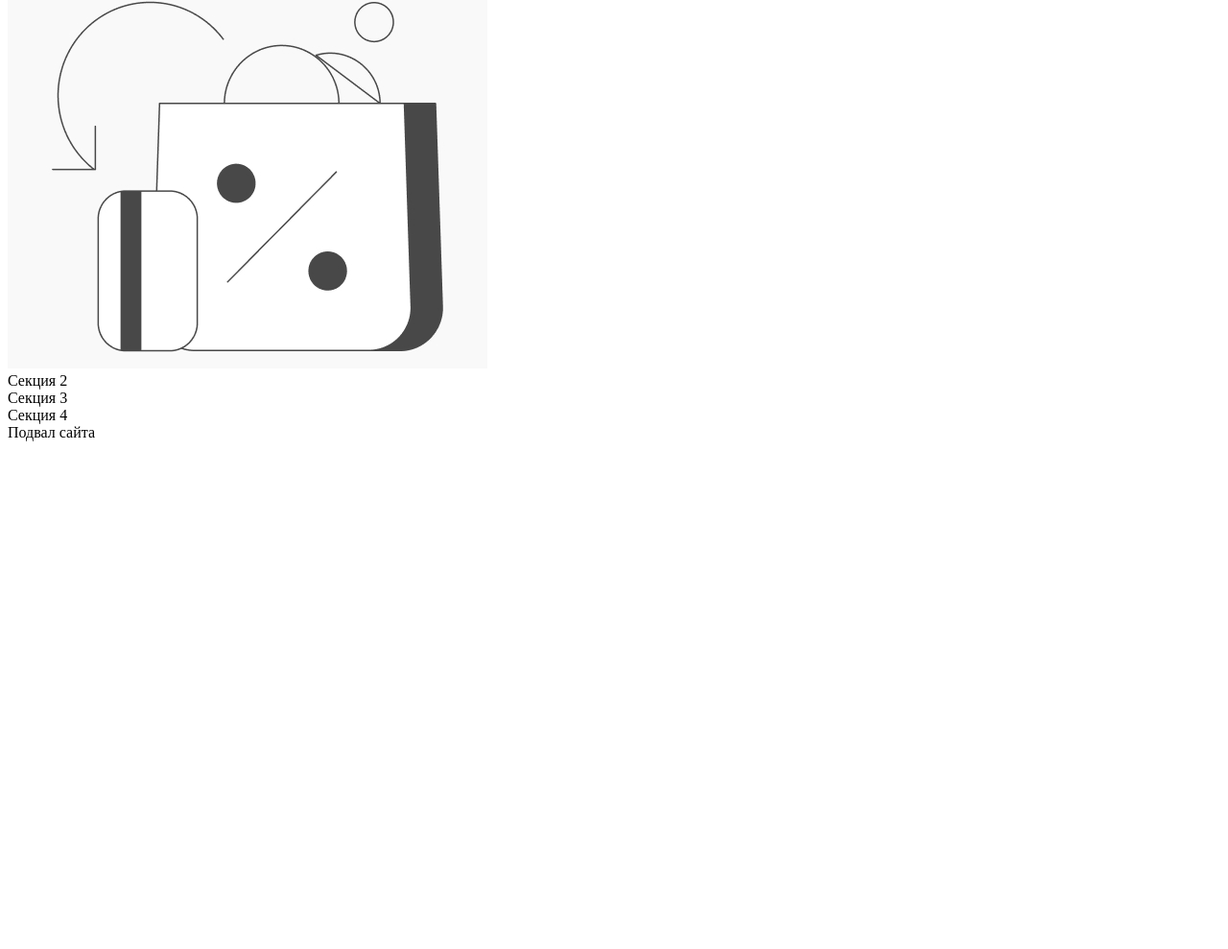
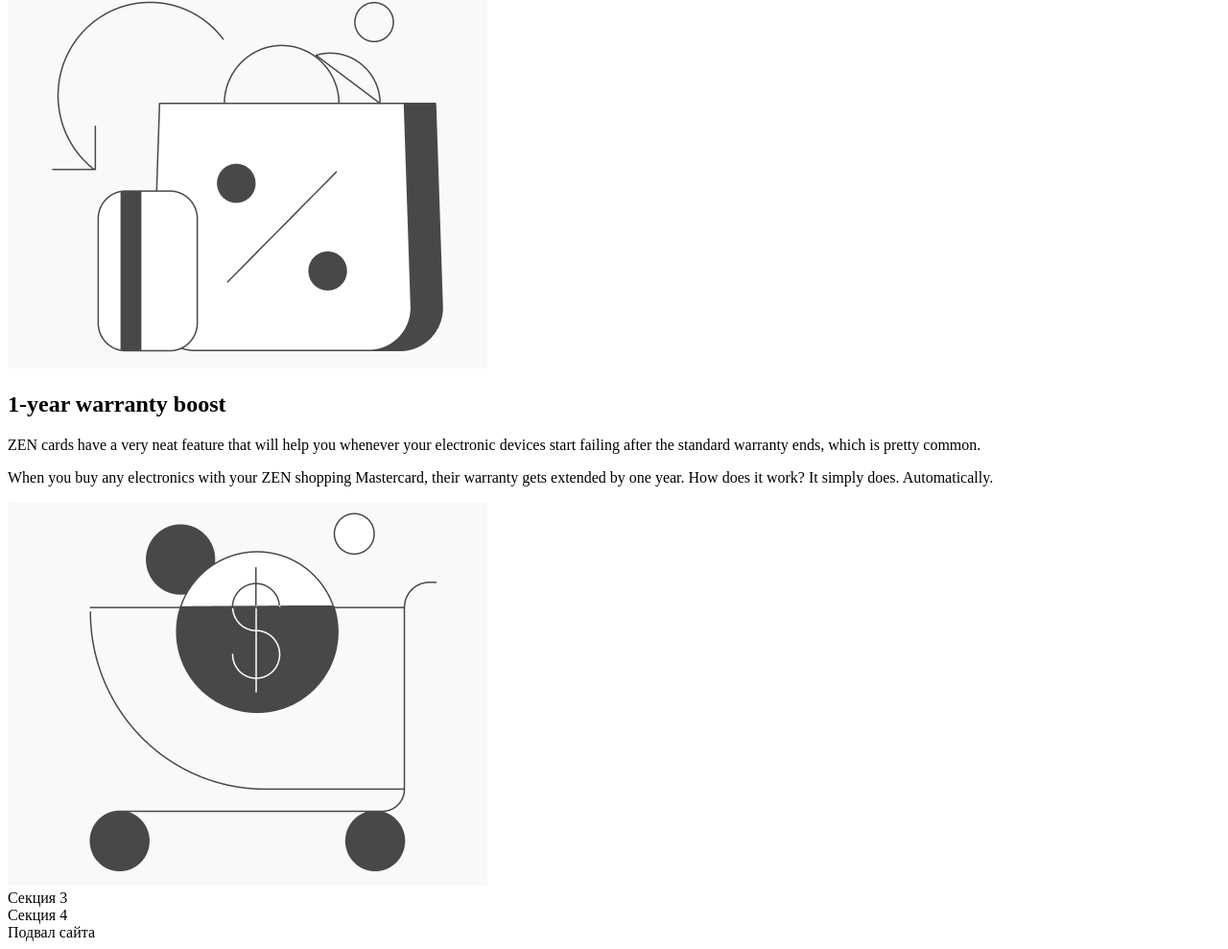
Before and after one commit to eldar-arslanov/ng-free-zen, a plain HTML site: page index.html in a window 1280 px wide. Shown: the part 191-1180 px from the top of the page at 96% size. Before the commit the page ends 800 px from the top, so only its background shows below. Drawn offline with Linux system fonts and the light colour scheme.

Commit message:
addded html for section 2

```diff
--- a/index.html
+++ b/index.html
@@ -31,7 +31,18 @@
     </div>
   </section>
   <!-- Секция 2 -->
-  <section>Секция 2</section>
+  <section class="warranty" id="warranty">
+    <div class="warranty__wrapper">
+      <div class="warranty__text-block">
+        <h2 class="warranty__title">1-year warranty boost</h2>
+        <p class="warranty__copy">ZEN cards have a very neat feature that will help you whenever your electronic devices start failing after the standard warranty ends, which is pretty common.</p>
+        <p class="warranty__copy">When you buy any electronics with your ZEN shopping Mastercard, their warranty gets extended by one year. How does it work? It simply does. Automatically.</p>
+      </div>
+      <div class="warranty__image-block">
+        <img src="./assets/images/2.jpg" alt="Basket">
+      </div>
+    </div>
+  </section>
   <!-- Секция 3 -->
   <section>Секция 3</section>
   <!-- Секция 4 -->
```
